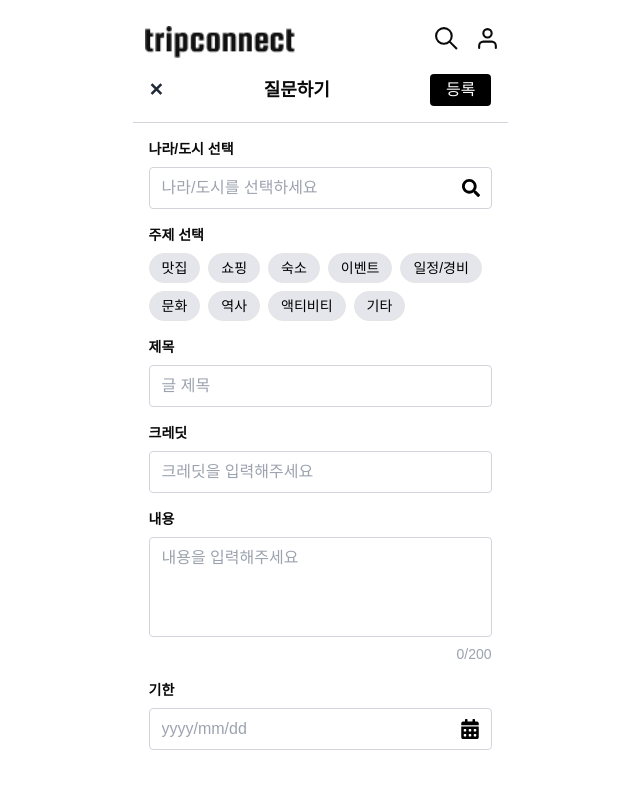
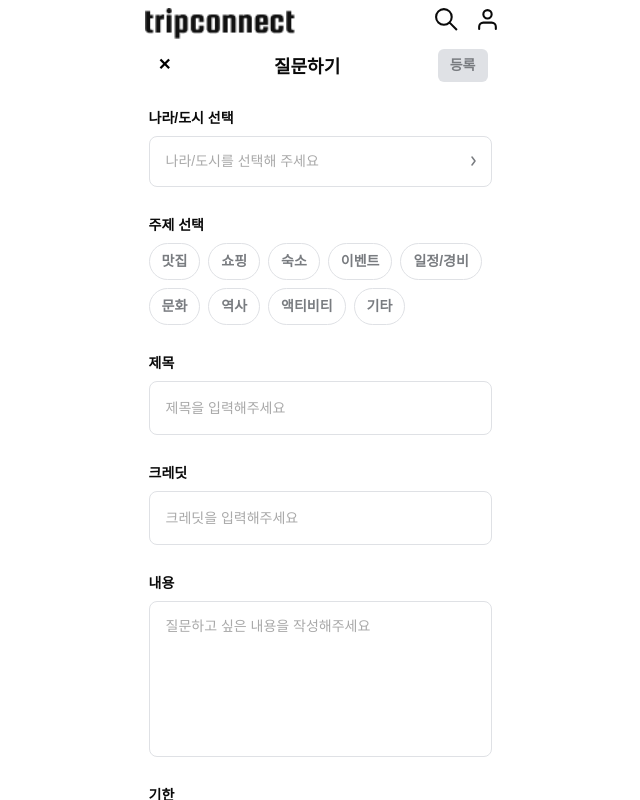
Before and after one commit to DevIruka/trip-connect, a Next.js app: page /request in a window 1280 px wide. Shown: the whole page, without its empty margins (320-960 px from the left). Built offline with nearby package versions, Linux system fonts and the light colour scheme; no server answers.

Commit message:
💄 style : 질문 작성글 UI수정

```diff
--- a/src/app/globals.css
+++ b/src/app/globals.css
@@ -80,6 +80,10 @@
   .ProseMirror:focus {
     outline: none;
   }
+
+  .selected-day {
+    @apply bg-[#0582FF] text-white rounded-full;
+  }
 }
 
 @layer utilities {
--- a/src/app/request/_components/FormFields.tsx
+++ b/src/app/request/_components/FormFields.tsx
@@ -3,9 +3,9 @@
 import React, { useState } from 'react';
 import {
   Control,
-  Controller,
   FieldErrors,
   UseFormRegister,
+  UseFormSetValue,
   UseFormWatch,
 } from 'react-hook-form';
 import { FormInputs } from '../_types/form';
@@ -19,11 +19,32 @@ type Props = {
   watch: UseFormWatch<FormInputs>;
   control: Control<FormInputs>;
   errors: FieldErrors<FormInputs>;
+  setValue: UseFormSetValue<FormInputs>;
 };
 
-const FormFields: React.FC<Props> = ({ register, watch, control, errors }) => {
+const FormFields: React.FC<Props> = ({
+  register,
+  watch,
+  control,
+  errors,
+  setValue,
+}) => {
   const [isCalendarOpen, setIsCalendarOpen] = useState(false);
+  const [selectedDate, setSelectedDate] = useState<Date | undefined>(undefined);
+
   const toggleCalendar = () => setIsCalendarOpen((prev) => !prev);
+
+  const handleCancel = () => {
+    setSelectedDate(undefined);
+    setIsCalendarOpen(false);
+  };
+
+  const handleConfirm = () => {
+    if (selectedDate) {
+      setValue('date_end', selectedDate);
+    }
+    setIsCalendarOpen(false);
+  };
 
   const handleInputResize = (e: React.ChangeEvent<HTMLTextAreaElement>) => {
     e.target.style.height = 'auto'; // 높이를 초기화
@@ -32,128 +53,134 @@ const FormFields: React.FC<Props> = ({ register, watch, control, errors }) => {
 
   return (
     <>
-      <div className="mb-4">
-        <label className="block text-sm font-bold mb-2">제목</label>
+      <div className="flex flex-col items-start gap-[8px]">
+        <label className="text-sm font-bold text-[13px]">제목</label>
         <input
           type="text"
-          placeholder="글 제목"
-          {...register('title', { required: '제목을 입력해주세요.' })}
-          className="w-full px-3 py-2 border border-gray-300 rounded focus:outline-none"
+          placeholder="제목을 입력해주세요"
+          {...register('title', { required: '제목을 입력해주세요' })}
+          className="w-full px-[16px] py-[14px] border border-[#DFE1E5] rounded-[8px] placeholder:text-[14px] placeholder:font-medium placeholder-[#A9A9A9] focus:outline-none"
         />
         {errors.title && (
           <p className="text-sm text-red-500 mt-1">{errors.title.message}</p>
         )}
       </div>
 
-      <div className="mb-4">
-        <label className="block text-sm font-bold mb-2">크레딧</label>
+      <div className="flex flex-col items-start gap-[8px]">
+        <label className="text-sm font-bold text-[13px]">크레딧</label>
         <input
           type="number"
           placeholder="크레딧을 입력해주세요"
           {...register('credit', {
-            required: '크레딧을 입력해주세요.',
+            required: '크레딧을 입력해주세요',
             min: {
               value: 0,
               message: '크레딧은 0 이상이어야 합니다.',
             },
           })}
-          className="w-full px-3 py-2 border border-gray-300 rounded focus:outline-none"
+          className="w-full px-[16px] py-[14px] border border-[#DFE1E5] rounded-[8px] placeholder:text-[14px] placeholder:font-medium placeholder-[#A9A9A9] focus:outline-none"
         />
         {errors.credit && (
           <p className="text-sm text-red-500 mt-1">{errors.credit.message}</p>
         )}
       </div>
 
-      <div className="mb-4">
-        <label className="block text-sm font-bold mb-2">내용</label>
+      <div className="flex flex-col items-start gap-[8px]">
+        <label className="text-sm font-bold text-[13px]">내용</label>
         <textarea
-          placeholder="내용을 입력해주세요"
+          placeholder="질문하고 싶은 내용을 작성해주세요"
           {...register('content', {
             required: '내용을 입력해주세요.',
-            maxLength: {
-              value: 200,
-              message: '내용은 200자 이하여야 합니다.',
-            },
           })}
           onInput={handleInputResize} // 입력 시 높이 조정
-          className="w-full px-3 py-2 border border-gray-300 rounded focus:outline-none resize-none overflow-hidden"
-          style={{ height: 'auto', minHeight: '100px' }} // 초기 높이 설정
+          className="w-full px-[16px] py-[14px] border border-[#DFE1E5] rounded-[8px] placeholder:text-[14px] placeholder:font-medium placeholder-[#A9A9A9] focus:outline-none resize-none overflow-hidden"
+          style={{ height: 'auto', minHeight: '156px' }} // 초기 높이 설정
         />
         {errors.content && (
           <p className="text-sm text-red-500 mt-1">{errors.content.message}</p>
         )}
-        <p className="text-right text-sm text-gray-400">
-          {watch('content')?.length || 0}/200
-        </p>
       </div>
 
-      <div className="mb-4 relative">
-        <label className="block text-sm font-bold mb-2">기한</label>
-        <Controller
-          name="date_end"
-          control={control}
-          defaultValue={undefined}
-          rules={{ required: '기한을 선택해주세요.' }}
-          render={({ field }) => {
-            const today = new Date();
-            return (
-              <>
-                <div className="relative flex items-center">
+      <div className="flex flex-col items-start gap-[8px]">
+        <label className="text-sm font-bold text-[13px]">기한</label>
+        <div className="relative w-full">
           <input
             type="text"
             placeholder="yyyy/mm/dd"
             value={
-                      field.value
-                        ? format(new Date(field.value), 'yyyy/MM/dd')
-                        : ''
+              selectedDate ? format(new Date(selectedDate), 'yyyy/MM/dd') : ''
             }
             readOnly
             onClick={toggleCalendar}
-                    className="w-full px-3 py-2 border border-gray-300 rounded focus:outline-none pr-10"
+            className="w-full px-[16px] py-[14px] border border-[#DFE1E5] rounded-[8px] placeholder:text-[14px] placeholder:font-medium placeholder-[#A9A9A9] focus:outline-none pr-[40px]"
           />
           <FaCalendarAlt
-                  className="absolute right-3 text-black pointer-events-none"
-                  size={20} // 아이콘 크기
+            className="absolute right-[16px] top-1/2 transform -translate-y-1/2 text-[#797C80] pointer-events-none"
+            size={20}
+          />
+
+          {/* 모달 */}
+          {isCalendarOpen && (
+            <div className="fixed inset-0 z-50 flex items-center justify-center bg-black bg-opacity-30">
+              <div className="w-[335px] bg-white rounded-[16px] p-5 shadow-lg">
+                {/* 헤더 */}
+                <div className="flex justify-between items-center mb-4">
+                  <h2 className="text-[16px] font-semibold text-[#757575]">
+                    답변 받을 기한을 설정해주세요!
+                  </h2>
+                  <button
+                    type="button"
+                    className="text-[#797C80] text-[18px] font-bold"
+                    onClick={handleCancel}
+                  >
+                    ✕
+                  </button>
+                </div>
+
+                {/* 캘린더 */}
+                <div className="mb-4">
+                  <DayPicker
+                    mode="single"
+                    selected={selectedDate}
+                    onSelect={setSelectedDate}
+                    disabled={{ before: new Date() }}
+                    className="text-[#333] font-medium"
+                    modifiersClassNames={{
+                      selected: 'selected-day',
+                    }}
+                    styles={{
+                      head_cell: { color: '#A9A9A9' },
+                      day_selected: {
+                        backgroundColor: '#0582FF',
+                        color: 'white',
+                        borderRadius: '50%',
+                      },
+                      day_today: { backgroundColor: '#E5E5EC' },
+                    }}
                   />
                 </div>
-                {errors.date_end && (
-                  <p className="text-sm text-red-500 mt-1">
-                    {errors.date_end.message}
-                  </p>
-                )}
 
-                {isCalendarOpen && (
-                  <div className="absolute z-10 mt-2 bg-white border rounded shadow-lg">
-                    <DayPicker
-                      mode="single"
-                      selected={field.value ? new Date(field.value) : undefined}
-                      onSelect={(date) => field.onChange(date || undefined)}
-                      disabled={{
-                        before: today,
-                      }}
-                      modifiers={{
-                        highlight: {
-                          from: today,
-                          to: field.value ? new Date(field.value) : undefined,
-                        },
-                      }}
-                      modifiersClassNames={{
-                        highlight: 'bg-blue-200',
-                      }}
-                    />
+                {/* 하단 버튼 */}
+                <div className="flex justify-between mt-4 gap-[8px]">
                   <button
                     type="button"
-                      className="mt-2 w-full bg-black text-white py-1 rounded hover:bg-gray-800"
-                      onClick={toggleCalendar}
+                    className="w-[72px] h-[48px] px-[12px] py-[6px] border border-[#DFE1E5] rounded-[12px] text-[#333] text-[14px] font-semibold"
+                    onClick={handleCancel}
                   >
-                      확인
+                    취소
+                  </button>
+                  <button
+                    type="button"
+                    className="flex-1 h-[48px] px-[12px] py-[6px] bg-[#0582FF] rounded-[12px] text-white text-[14px] font-semibold"
+                    onClick={handleConfirm}
+                  >
+                    등록하기
                   </button>
                 </div>
+              </div>
+            </div>
           )}
-              </>
-            );
-          }}
-        />
+        </div>
       </div>
     </>
   );
--- a/src/app/request/_components/TopicSelector.tsx
+++ b/src/app/request/_components/TopicSelector.tsx
@@ -20,15 +20,15 @@ const TopicSelector: React.FC<Props> = ({ topics = [], setValue, watch }) => {
   };
 
   return (
-    <div className="flex flex-wrap gap-2">
+    <div className="flex flex-wrap gap-[8px]">
       {topics.map((topic) => (
         <button
           key={topic}
           type="button"
-          className={`px-3 py-1 text-sm border rounded-full ${
+          className={`px-[12px] py-[7px] text-[14px] font-semibold border border-[#DFE1E5] rounded-full ${
             (watch('category') || []).includes(topic)
               ? 'bg-black text-white'
-              : 'bg-[#E5E5EC] text-black'
+              : 'bg-white text-[#797C80]'
           } hover:bg-black hover:text-white transition`}
           onClick={() => handleTopicClick(topic, watch('category') || [])}
         >
--- a/src/app/request/page.tsx
+++ b/src/app/request/page.tsx
@@ -70,37 +70,54 @@ const RequestPage: React.FC = () => {
 
   return (
     <>
-      <div className="flex justify-between items-center p-4 border-b border-gray-300">
+      <div className="w-full h-screen bg-white flex flex-col overflow-y-auto">
+        <div className="h-[56px] w-full flex justify-between items-center px-[20px] py-[10px]">
           <button
-          className="text-lg font-bold text-gray-800"
+            className="w-[24px] h-[24px] text-black flex items-center justify-center"
             onClick={() => history.back()}
           >
-          ✕
+            <span className="font-semibold">✕</span>
           </button>
-        <h1 className="text-lg font-bold">질문하기</h1>
+          <h1 className="w-[62px] h-[22px] text-[18px] font-bold text-center flex-1">
+            질문하기
+          </h1>
           <button
             onClick={handleSubmit(onSubmit)}
-          className="bg-black text-white py-1 px-4 rounded hover:bg-gray-800"
+            disabled={
+              !watch('country_city') ||
+              !watch('category') ||
+              !watch('title') ||
+              !watch('content')
+            }
+            className={`rounded-[6px] px-[12px] py-[6px] text-[14px] font-semibold ${
+              watch('country_city') &&
+              watch('category') &&
+              watch('title') &&
+              watch('content')
+                ? 'bg-[#0582FF] text-white hover:bg-[#0079F2]'
+                : 'bg-[#DFE1E5] text-[#797C80] cursor-not-allowed'
+            }`}
           >
             등록
           </button>
         </div>
 
-      <form className="p-4">
-        <div className="mb-4">
-          <label className="block text-sm font-bold mb-2">나라/도시 선택</label>
-          <div className="relative">
+        <form className="p-4 space-y-[28px]">
+          <div className="flex flex-col items-start gap-[8px]">
+            <label className="text-sm font-bold text-[13px]">
+              나라/도시 선택
+            </label>
+            <div className="relative w-full">
+              <div className="w-full px-[16px] py-[14px] border border-[#DFE1E5] rounded-[8px] flex items-center bg-white">
                 <input
                   type="text"
                   value={selectedLocation}
-              placeholder="나라/도시를 선택하세요"
+                  placeholder="나라/도시를 선택해 주세요"
                   readOnly
                   {...register('country_city', {
                     required: '나라/도시를 선택하세요.',
                   })}
-              className={`w-full px-3 py-2 border ${
-                errors.country_city ? 'border-red-500' : 'border-gray-300'
-              } rounded focus:outline-none pr-10`}
+                  className="w-full text-[14px] font-medium placeholder-[#A9A9A9] bg-transparent focus:outline-none"
                   onClick={() => {
                     clearErrors('country_city');
                     toggleModal();
@@ -111,16 +128,29 @@ const RequestPage: React.FC = () => {
                     {errors.country_city.message}
                   </p>
                 )}
-            <FaSearch
-              className="absolute right-3 top-1/2 transform -translate-y-1/2 text-gray-400"
-              style={{ color: 'black' }}
-              size={18} // 아이콘 크기
+
+                <div className="absolute right-[16px] top-1/2 transform -translate-y-1/2">
+                  <svg
+                    xmlns="http://www.w3.org/2000/svg"
+                    fill="none"
+                    stroke="currentColor"
+                    strokeWidth="1.5"
+                    viewBox="0 0 5 10"
+                    className="w-[5px] h-[10px] text-[#797C80]"
+                  >
+                    <path
+                      d="M1 1L4 5L1 9"
+                      strokeLinecap="round"
+                      strokeLinejoin="round"
                     />
+                  </svg>
+                </div>
+              </div>
             </div>
           </div>
 
-        <div className="mb-4">
-          <label className="block text-sm font-bold mb-2">주제 선택</label>
+          <div className="flex flex-col items-start gap-[8px]">
+            <label className="text-sm font-bold text-[13px]">주제 선택</label>
             <TopicSelector
               topics={[
                 '맛집',
@@ -155,6 +185,7 @@ const RequestPage: React.FC = () => {
             watch={watch}
             control={control}
             errors={errors}
+            setValue={setValue}
           />
 
           <LocationModal
@@ -167,6 +198,7 @@ const RequestPage: React.FC = () => {
             }}
           />
         </form>
+      </div>
     </>
   );
 };
```
Lines whose indentation alone changed are shown as unchanged.
